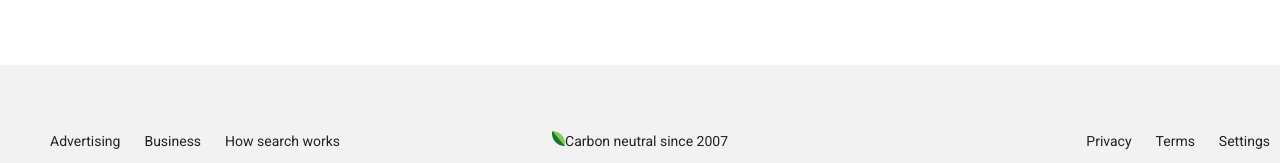
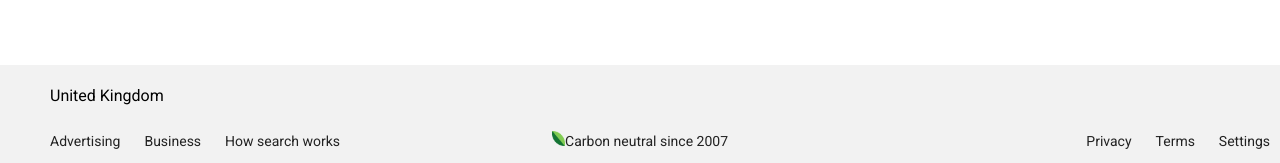
Before and after one commit to craigjtwigg/google-homepage, a plain HTML site: page index.html in a window 1280 px wide. Shown: the part 634-797 px from the top of the page. Drawn offline with Linux system fonts and the light colour scheme.

```diff
--- a/index.html
+++ b/index.html
@@ -18,14 +18,19 @@
                     <li><a href="https://www.google.com/url?sa=t&rct=j&q=&esrc=s&source=webhp&cd=&cad=rja&uact=8&ved=0ahUKEwiWnN7dtv7vAhUPtRoKHZp_Cr4QkNQCCAI&url=https%3A%2F%2Fabout.google%2F%3Ffg%3D1%26utm_source%3Dgoogle-GB%26utm_medium%3Dreferral%26utm_campaign%3Dhp-header&usg=AOvVaw3p-ZLmzCLbd1GTjUFI8G4">About</a></li>
                     <li><a href="https://store.google.com">Store</a></li>
                 </ul>
+
                 <div class="top-right-links">
                 <ul>
                     <li><a href="http://gmail.com">Gmail</a></li>
                     <li><a href="https://www.google.com/imghp">Images</a></li>
                 </ul>
+
+
                 <span id="apps" class="material-icons">
                     apps
                 </span>
+
+
                 <img class="profile" src="/ADGmqu_z3xVdOnkcvmTihKFvTRRjWR1Zoo6YGOWTvH4s=s32-c-mo.jpeg">
             </div>
             </div>
@@ -59,6 +64,8 @@
             <footer>
                 <div class="bottom-container">
 
+                    <div class="uk"><p>United Kingdom</p></div>
+
                     <div class="bottom-left-links">
                     <ul>
                         <li><a href="">Advertising</a></li>
--- a/styles.css
+++ b/styles.css
@@ -183,11 +183,15 @@
       width: 100%;
     }
 
-    .country {
+    .uk {
+      display: inline-grid;
       grid-column: 1;
       grid-row: 1;
-      align-self: center;
+      align-items: center;
+      justify-items: left;
+      padding-left: 30px;
       margin-left: 20px;
+      margin-top: 5px;
     }
 
     .bottom-left-links {
```
